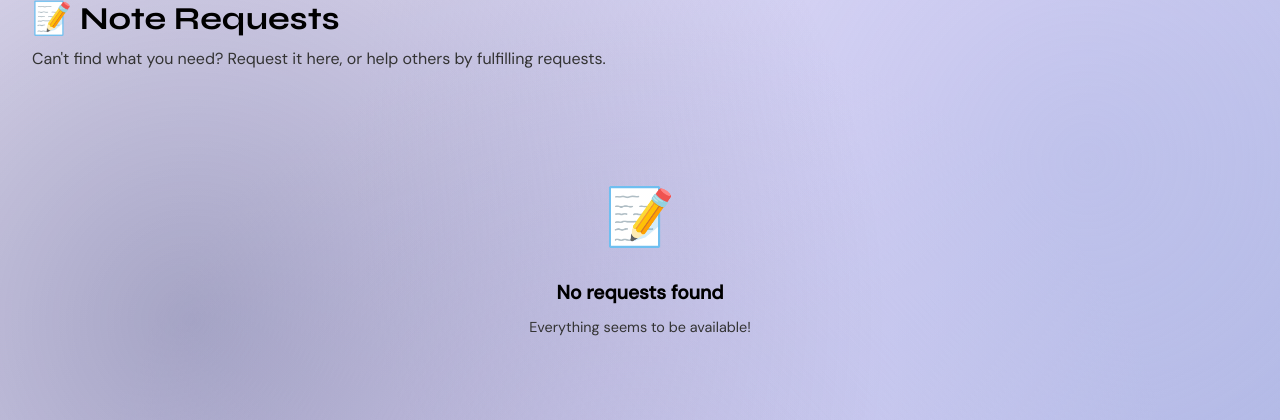
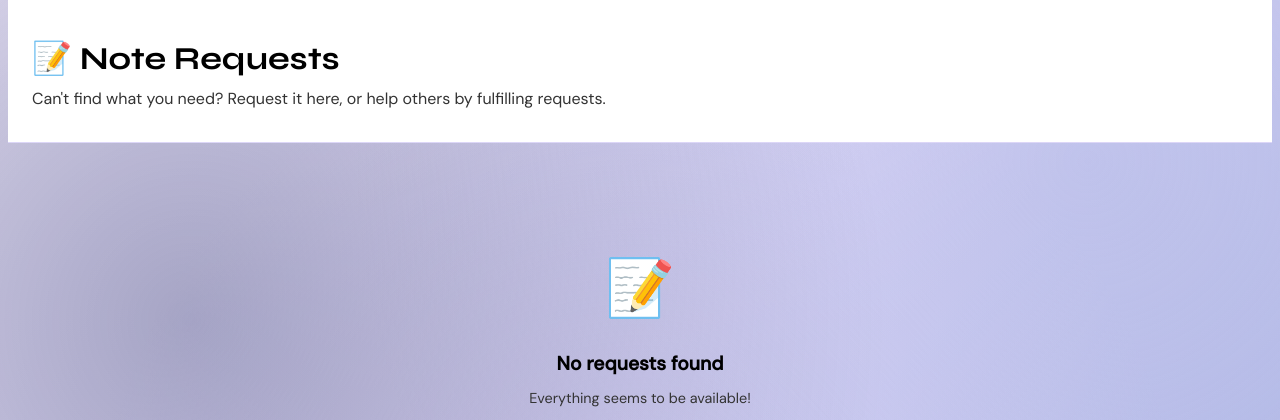
Before and after one commit to SumitBehera720/CampusNotes, a Flask app: page /requests in a window 1280 px wide. Shown: the part 79-499 px from the top of the page. Run offline with Flask 3, Linux system fonts and the light colour scheme; data that the repository does not hold is empty; some libraries are stand-ins or nearby versions.

Commit message:
style: add margin/padding to Note Requests header

```diff
--- a/templates/student/requests.html
+++ b/templates/student/requests.html
@@ -2,7 +2,7 @@
 {% block title %}Note Requests — CampusNotes{% endblock %}
 
 {% block content %}
-<div class="dashboard-header">
+<div class="dashboard-header" style="background: var(--card-bg); border-bottom: 1px solid var(--border); padding-top: 40px; padding-bottom: 30px;">
   <div class="container" style="display:flex; justify-content:space-between; align-items:center; flex-wrap:wrap; gap:16px;">
     <div style="flex: 1 1 300px;">
       <h1 style="margin: 0 0 8px 0;">📝 Note Requests</h1>
```
